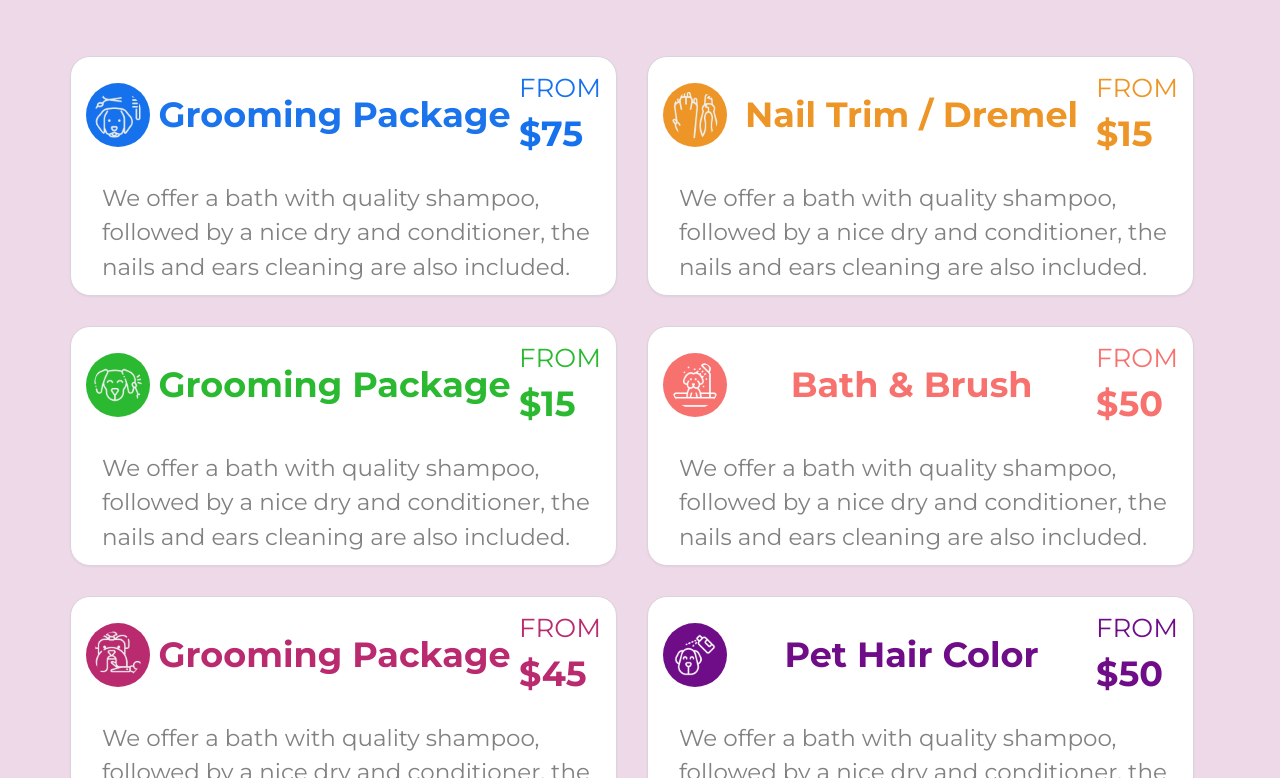
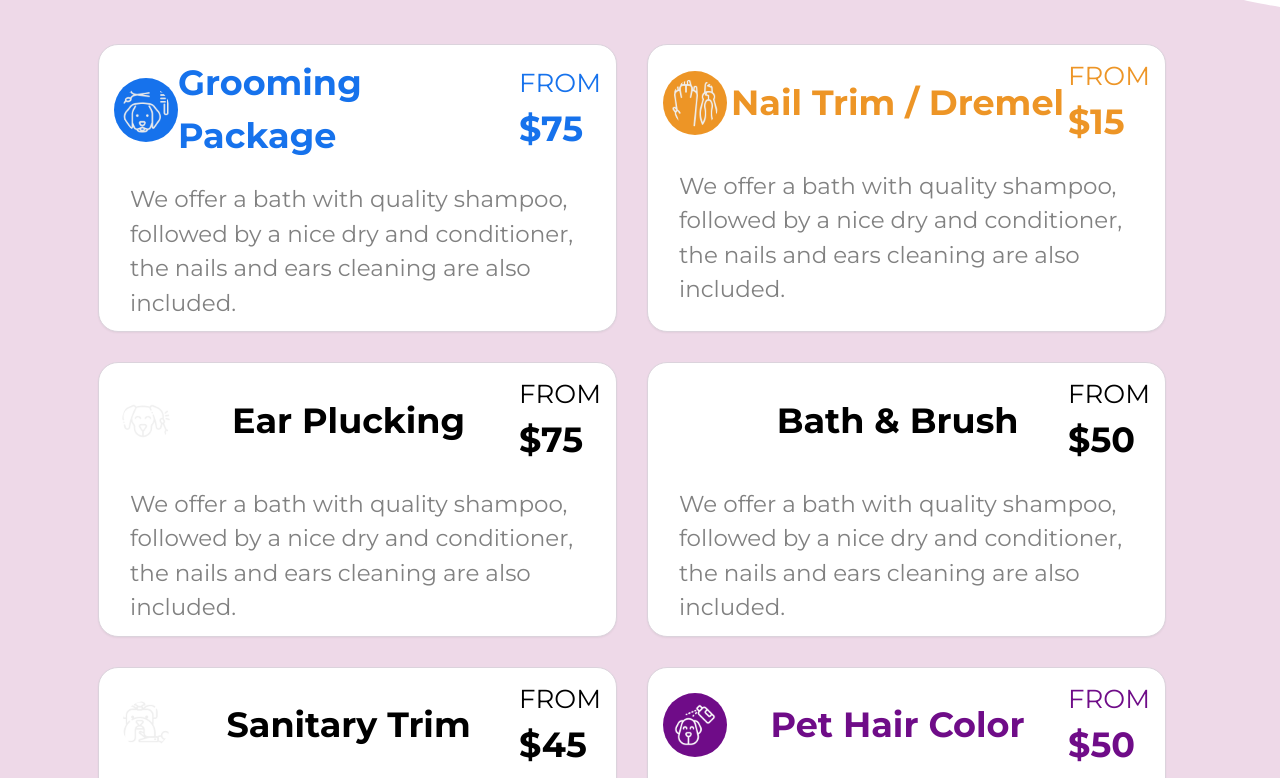
Before and after one commit to alif33/paws, a Next.js app: page / in a window 1280 px wide. Shown: the part 1002-1780 px from the top of the page. Built offline with nearby package versions, Linux system fonts and the light colour scheme.

Commit message:
fixed issues

```diff
--- a/src/components/Map.jsx
+++ b/src/components/Map.jsx
@@ -5,7 +5,7 @@ import { MapContainer, TileLayer } from "react-leaflet";
 
 const Map = ({ width, height }) => {
   return (
-    <MapContainer style={{ width, height }} center={[51.505, -0.09]} zoom={9}>
+    <MapContainer className="rounded-lg" style={{ width, height }} center={[51.505, -0.09]} zoom={9}>
       <TileLayer
         url="https://{s}.tile.openstreetmap.org/{z}/{x}/{y}.png"
         attribution='&copy; <a href="https://www.openstreetmap.org/copyright">OpenStreetMap</a> contributors'
--- a/src/components/cards/Service.jsx
+++ b/src/components/cards/Service.jsx
@@ -1,12 +1,12 @@
 import React from 'react';
 import Image from 'next/image';
 
-const Card = ({title, img, price, bg, color, desc }) =>{
+const Card = ({title, img, price, color, desc }) =>{
     return(
         <div className="col-span-1 bg-[#FFFFFF] rounded-[20px] border-[1px] border-[#DBD3DC] shadow-sm">
           <div className="flex justify-between items-center pt-3 px-[15px]">
             <Image
-              className={`bg-[#1B74EB] rounded-full p-2 max-w-[54px] max-h-[54px] lg:max-w-[64px] lg:max-h-[64px]`}
+              className={`bg-[${color}] rounded-full p-2 max-w-[54px] max-h-[54px] lg:max-w-[64px] lg:max-h-[64px]`}
               src={img}
               width={64}
               height={64}
--- a/src/components/home/Hero.jsx
+++ b/src/components/home/Hero.jsx
@@ -7,7 +7,7 @@ const Hero = () => {
       <div className="grid grid-cols-1 lg:grid-cols-12 gap-[10px] mx-auto">
         <div className="col-span-12 sm:col-span-12 md:col-span-7 px-5 lg:ps-[70px] py-4 lg:py-[90px]">
           <h1 className="text-[24px] lg:text-[48px] text-[#3D3D3D] font-black">
-            Stress-Free <span className="text-[#6F0C88]">Dog Grooming</span>:
+            Stress-Free <span className="text-[#B92A6F]">Dog Grooming</span>:
             Where Your Pet's Happiness Matters.
           </h1>
           <h6 className="text-[14px] text-[#3D3D3D] font-normal py-[30px] pr-0 lg:pr-5">
@@ -28,7 +28,7 @@ const Hero = () => {
                 236-700-8487
               </h1>
             </div>
-            <h1 className="text-[#B92A6F] text-[40px] font-black">Book now!</h1>
+            <h1 className="text-[#B92A6F] text-[32px] font-black">Book now!</h1>
           </div>
         </div>
         <div className="col-span-12 sm:col-span-12 md:col-span-5">
--- a/src/components/home/Services.jsx
+++ b/src/components/home/Services.jsx
@@ -1,6 +1,5 @@
 /* eslint-disable react/no-unescaped-entities */
-
-import Image from "next/image";
+import Card from "../cards/Service";
 
 const Services = () => {
   return (
@@ -8,146 +7,55 @@ const Services = () => {
       id="services"
       className="bg-[url('/images/shapes/BgService.svg')] bg-cover bg-no-repeat lg:px-[70px] pt-44 mt-[-7rem] lg:mt-[-11rem] z-10"
     >
-      {/* <div className="w-11/12 mx-auto"> */}
       <div className="pt-[8rem]">
         <div className="text-[#3D3D3D] font-medium text-[24px] lg:text-[40px] px-5 lg:px-0 w-[400px] lg:w-[896px]">
           <span className="font-black text-[#6F0C88]">Our services</span> are
           customized to perfectly meet your pet's unique needs.
         </div>
       </div>
-      <div className="grid grid-cols-1 md:grid-cols-2 lg:grid-cols-2 gap-[30px] pt-[50px] mx-2 lg:mx-0 lg:pr-4 pb-32">
-        <div className="bg-[#FFFFFF] h-[180px] lg:h-[240px] rounded-[20px] border-[1px] border-[#DBD3DC] shadow-sm">
-          <div className="flex justify-between items-center pt-3 px-[15px]">
-            <Image
-              className="bg-[#1672EC] rounded-full p-2 max-w-[54px] max-h-[54px] lg:max-w-[64px] lg:max-h-[64px]"
-              src="/images/ser1.svg"
-              width={64}
-              height={64}
-              alt="service1"
+      <div className="grid grid-cols-1 md:grid-cols-2 lg:grid-cols-2 gap-[30px] pt-[50px] mx-2 sm:mx-20 md:mx-3 lg:mx-3 xl:mx-7 2xl:mx-20 lg:pr-4 pb-32">
+        <Card
+          title={"Grooming Package"}
+          img={"/images/ser1.svg"}
+          price={75}
+          color={"#1672EC"}
+          desc={""}
         />
-            <h1 className="text-[#1B74EB] text-[18px] lg:text-[35px] font-bold">
-              Grooming Package
-            </h1>
-            <div className="flex flex-col text-[#1672EC]">
-              <span className="text-[16px] lg:text-[26px]">FROM</span>
-              <span className="text-[25px] lg:text-[35px] font-bold">$75</span>
-            </div>
-          </div>
-          <p className="pt-[20px] pb-[11px] ps-[31px] pr-[14px] text-[#818181] text-[14px] lg:text-[23px]">
-            We offer a bath with quality shampoo, followed by a nice dry and
-            conditioner, the nails and ears cleaning are also included.
-          </p>
-        </div>
-        <div className="bg-[#FFFFFF] h-[180px] lg:h-[240px] rounded-[20px] border-[1px] border-[#DBD3DC] shadow-sm">
-          <div className="flex justify-between items-center pt-3 px-[15px]">
-            <Image
-              className="bg-[#ED9526] rounded-full p-2 max-w-[54px] max-h-[54px] lg:max-w-[64px] lg:max-h-[64px]"
-              src="/images/ser2.svg"
-              width={64}
-              height={64}
-              alt="service2"
+        <Card
+          title={"Nail Trim / Dremel"}
+          img={"/images/ser2.svg"}
+          price={15}
+          color={"#ED9526"}
+          desc={""}
         />
-            <h1 className="text-[#ED9526] text-[18px] lg:text-[35px] font-bold">
-              Nail Trim / Dremel
-            </h1>
-            <div className="flex flex-col text-[#ED9526]">
-              <span className="text-[16px] lg:text-[26px]">FROM</span>
-              <span className="text-[25px] lg:text-[35px] font-bold">$15</span>
-            </div>
-          </div>
-          <p className="pt-[20px] pb-[11px] ps-[31px] pr-[14px] text-[#818181] text-[14px] lg:text-[23px]">
-            We offer a bath with quality shampoo, followed by a nice dry and
-            conditioner, the nails and ears cleaning are also included.
-          </p>
-        </div>
-        <div className="bg-[#FFFFFF] h-[180px] lg:h-[240px] rounded-[20px] border-[1px] border-[#DBD3DC] shadow-sm">
-          <div className="flex justify-between items-center  pt-3 px-[15px]">
-            <Image
-              className="bg-[#2AB930] rounded-full p-2 max-w-[54px] max-h-[54px] lg:max-w-[64px] lg:max-h-[64px]"
-              src="/images/ser3.svg"
-              width={64}
-              height={64}
-              alt="service3"
+        <Card
+          title={"Ear Plucking"}
+          img={"/images/ser3.svg"}
+          price={75}
+          color={"#2AB930"}
+          desc={""}
         />
-            <h1 className="text-[#2AB930] text-[18px] lg:text-[35px] font-bold">
-              Grooming Package
-            </h1>
-            <div className="flex flex-col text-[#2AB930]">
-              <span className="text-[16px] lg:text-[26px]">FROM</span>
-              <span className="text-[25px] lg:text-[35px] font-bold">$15</span>
-            </div>
-          </div>
-          <p className="pt-[20px] pb-[11px] ps-[31px] pr-[14px] text-[#818181] text-[14px] lg:text-[23px]">
-            We offer a bath with quality shampoo, followed by a nice dry and
-            conditioner, the nails and ears cleaning are also included.
-          </p>
-        </div>
-        <div className="bg-[#FFFFFF] h-[180px] lg:h-[240px] rounded-[20px] border-[1px] border-[#DBD3DC] shadow-sm">
-          <div className="flex justify-between items-center pt-3 px-[15px]">
-            <Image
-              className="bg-[#F7716E] rounded-full p-2 max-w-[54px] max-h-[54px] lg:max-w-[64px] lg:max-h-[64px]"
-              src="/images/ser4.svg"
-              width={64}
-              height={64}
-              alt="service4"
+        <Card
+          title={"Bath & Brush"}
+          img={"/images/ser4.svg"}
+          price={50}
+          color={"#F7716E"}
+          desc={""}
         />
-            <h1 className="text-[#F7716E] text-[18px] lg:text-[35px] font-bold">
-              Bath & Brush
-            </h1>
-            <div className="flex flex-col text-[#F7716E]">
-              <span className="text-[16px] lg:text-[26px]">FROM</span>
-              <span className="text-[25px] lg:text-[35px] font-bold">$50</span>
-            </div>
-          </div>
-          <p className="pt-[20px] pb-[11px] ps-[31px] pr-[14px] text-[#818181] text-[14px] lg:text-[23px]">
-            We offer a bath with quality shampoo, followed by a nice dry and
-            conditioner, the nails and ears cleaning are also included.
-          </p>
-        </div>
-        <div className="bg-[#FFFFFF] h-[180px] lg:h-[240px] rounded-[20px] border-[1px] border-[#DBD3DC] shadow-sm">
-          <div className="flex justify-between items-center pt-3 px-[15px]">
-            <Image
-              className="bg-[#B92A6F] rounded-full p-2 max-w-[54px] max-h-[54px] lg:max-w-[64px] lg:max-h-[64px]"
-              src="/images/ser5.svg"
-              width={64}
-              height={64}
-              alt="service5"
+        <Card
+          title={"Sanitary Trim"}
+          img={"/images/ser5.svg"}
+          price={45}
+          color={"#F7716E"}
+          desc={""}
         />
-            <h1 className="text-[#B92A6F] text-[18px] lg:text-[35px] font-bold">
-              Grooming Package
-            </h1>
-            <div className="flex flex-col text-[#B92A6F]">
-              <span className="text-[16px] lg:text-[26px]">FROM</span>
-              <span className="text-[25px] lg:text-[35px] font-bold">$45</span>
-            </div>
-          </div>
-          <p className="pt-[20px] pb-[11px] ps-[31px] pr-[14px] text-[#818181] text-[14px] lg:text-[23px]">
-            We offer a bath with quality shampoo, followed by a nice dry and
-            conditioner, the nails and ears cleaning are also included.
-          </p>
-        </div>
-        <div className="bg-[#FFFFFF] h-[180px] lg:h-[240px] rounded-[20px] border-[1px] border-[#DBD3DC] shadow-sm">
-          <div className="flex justify-between items-center pt-3 px-[15px]">
-            <Image
-              className="bg-[#6F0C88] rounded-full p-2 max-w-[54px] max-h-[54px] lg:max-w-[64px] lg:max-h-[64px]"
-              src="/images/ser6.svg"
-              width={64}
-              height={64}
-              alt="service6"
+        <Card
+          title={"Pet Hair Color"}
+          img={"/images/ser6.svg"}
+          price={50}
+          color={"#6F0C88"}
+          desc={""}
         />
-            <h1 className="text-[#6F0C88] text-[18px] lg:text-[35px] font-bold">
-              Pet Hair Color
-            </h1>
-            <div className="flex flex-col text-[#6F0C88]">
-              <span className="text-[16px] lg:text-[26px]">FROM</span>
-              <span className="text-[25px] lg:text-[35px] font-bold">$50</span>
-            </div>
-          </div>
-          <p className="pt-[20px] pb-[11px] ps-[31px] pr-[14px] text-[#818181] text-[14px] lg:text-[23px]">
-            We offer a bath with quality shampoo, followed by a nice dry and
-            conditioner, the nails and ears cleaning are also included.
-          </p>
-        </div>
       </div>
     </div>
   );
```
Also changed, not shown: src/components/home/Gallery.jsx (+19 -18 lines), src/components/home/Testimonial.jsx (+7 -7 lines), 1 other file (tests, documents, lock files or other folders). Lines whose indentation alone changed are shown as unchanged.
